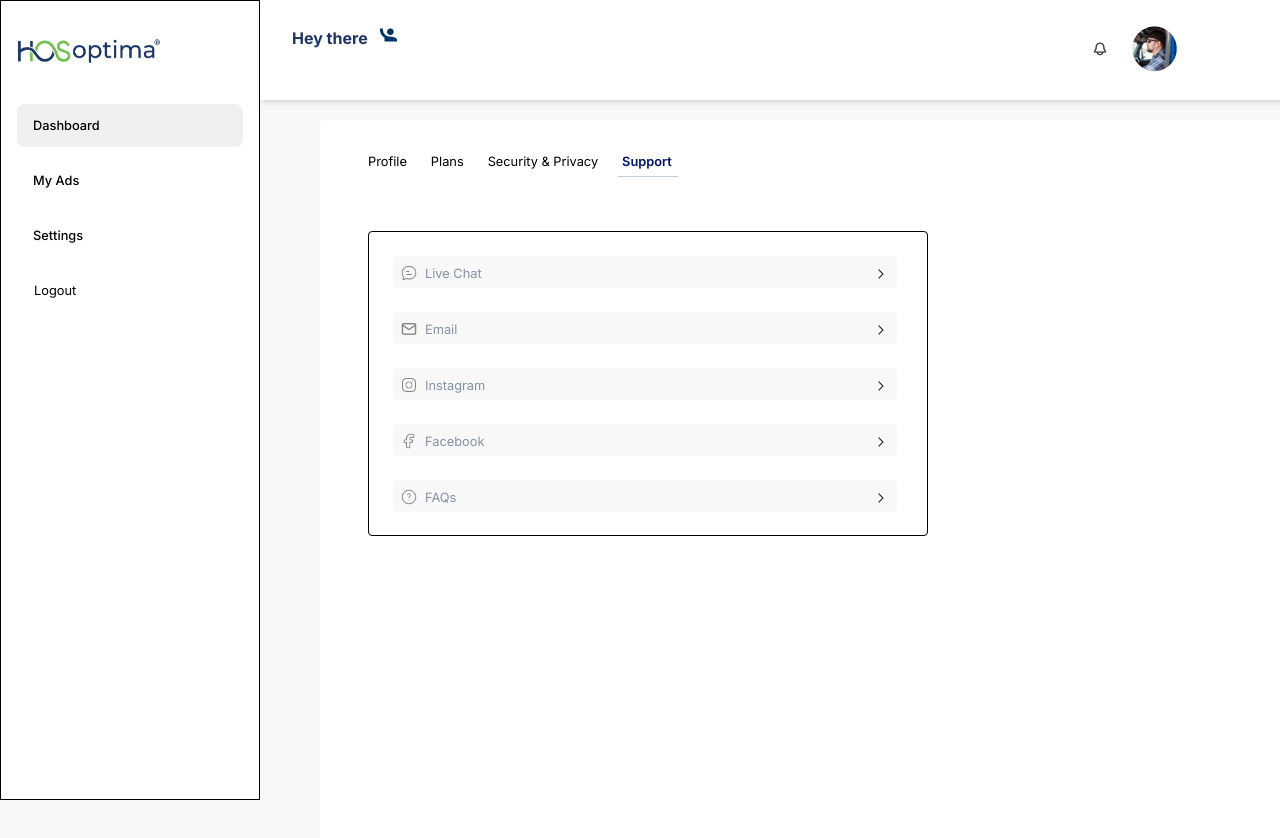
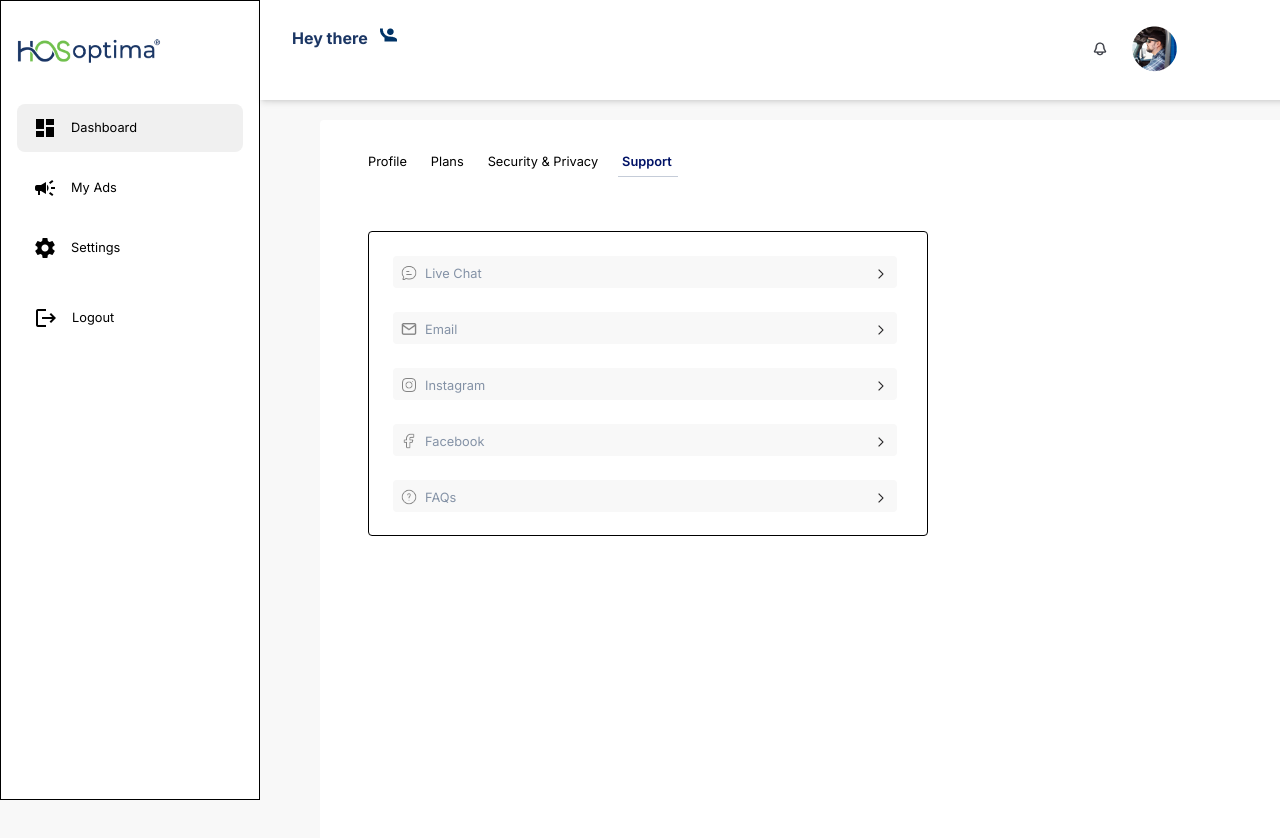
Before and after one commit to mide-paul/HOS-Advertisers-dashboard, a Next.js app: page /support in a window 1280 px wide. Shown: the top 838 px of the page. Built offline with nearby package versions, Linux system fonts and the light colour scheme.

Commit message:
updated side bar

```diff
--- a/app/layout.tsx
+++ b/app/layout.tsx
@@ -1,22 +1,28 @@
-import './globals.css'
-import type { Metadata } from 'next'
-import { Inter } from 'next/font/google'
+import './globals.css';
+import type { Metadata } from 'next';
+import { Inter } from 'next/font/google';
 
-const inter = Inter({ subsets: ['latin'] })
+const inter = Inter({ subsets: ['latin'] });
 
 export const metadata: Metadata = {
   title: 'Hosoptima',
   description: 'Generated by create next app',
-}
+};
 
 export default function RootLayout({
   children,
 }: {
-  children: React.ReactNode
+  children: React.ReactNode;
 }) {
   return (
     <html lang="en">
+      <head>
+        <link
+          href="https://fonts.googleapis.com/icon?family=Material+Icons"
+          rel="stylesheet"
+        />
+      </head>
       <body className={inter.className}>{children}</body>
     </html>
-  )
+  );
 }
--- a/components/Sidebar.tsx
+++ b/components/Sidebar.tsx
@@ -25,9 +25,9 @@ const Sidebar = () => {
   window.addEventListener("click", handleClickOutsideMenu)
 
   const tabs = [
-    { name: 'Dashboard', href: '/sponsors' },
-    { name: 'My Ads', href: '/my-ads' },
-    { name: 'Settings', href: '/settings' },
+    { name: 'Dashboard', href: '/sponsors', icon: 'dashboard' },
+    { name: 'My Ads', href: '/my-ads', icon: 'campaign' },
+    { name: 'Settings', href: '/settings', icon: 'settings' },
   ];
 
   return (
@@ -44,9 +44,16 @@ const Sidebar = () => {
           />
           {open && (
             <div
-              className="h-screen w-19.2 bg-white text-dark flex flex-col fixed ss:-ml-19.51 sm:-ml-21.7 md:-ml-45.7 top-8 border border-dark transform z-20"
+              className="h-screen -mt-6.3 w-19.2 bg-white text-dark flex flex-col fixed ss:-ml-19.51 sm:-ml-21.7 md:-ml-45.7 top-0 border border-dark transform z-20"
             >
-              <nav className="flex-1 p-4 lg:-mt-8">
+              <div className="flex ml-1 -mt-8 items-center justify-left h-16">
+                <Image
+                  src={logo}
+                  alt="Profile Picture"
+                  className="w-15 h-11"
+                />
+              </div>
+              <nav className="flex-1 p-4 -mt-8.5">
                 {tabs.map((tab) => (
                   <Link key={tab.name} href={tab.href} legacyBehavior>
                     <a
@@ -54,7 +61,10 @@ const Sidebar = () => {
                       className={`block py-2 px-4 rounded-lg mb-2 text-sm text-left font-medium hover:bg-gray-light transition-colors duration-200 ${activeTab === tab.name ? 'bg-gray-light' : ''
                         }`}
                     >
-                      {tab.name}
+                      <div className='flex items-center'>
+                        <span className="material-icons mr-3">{tab.icon}</span>
+                        {tab.name}
+                      </div>
                     </a>
                   </Link>
                 ))}
@@ -80,10 +90,13 @@ const Sidebar = () => {
             <Link key={tab.name} href={tab.href} legacyBehavior>
               <a
                 onClick={() => setActiveTab(tab.name)}
-                className={`block py-2 px-4 rounded-lg mb-2 text-sm font-medium hover:bg-gray-light transition-colors duration-200 ${activeTab === tab.name ? 'bg-gray-light' : ''
+                className={`block py-2 px-4 rounded-lg mb-2 text-sm font-normal hover:bg-gray-light transition-colors duration-200 ${activeTab === tab.name ? 'bg-gray-light' : ''
                   }`}
               >
-                {tab.name}
+                <div className='flex items-center'>
+                  <span className="material-icons mr-3">{tab.icon}</span>
+                  {tab.name}
+                </div>
               </a>
             </Link>
           ))}
--- a/components/header.tsx
+++ b/components/header.tsx
@@ -17,7 +17,7 @@ export const Header = () => {
                     <h3 className="fixed lg:-mt-6 lg:ml-6 text-blue lg:font-bold lg:text-left lg:text-base ss:invisible sm:invisible lg:visible xx:visible">Hey there</h3>
                     <Image src={hand_raised} alt="" className="relative lg:-mt-5.3 lg:ml-12 ss:invisible sm:invisible lg:visible xx:visible" />
                 </div>
-                {user && <p className="absolute ss:-mt-5 ss:ml-2 ss:text-sm sm:-mt-5 sm:ml-0 sm:text-sm lg:text-base font-normal lg:mt-1 lg:ml-6">Welcome back, {user.firstName}</p>}
+                {user && <p className="absolute ss:-mt-5 ss:ml-2 ss:text-sm sm:-mt-5 sm:ml-0 sm:text-sm lg:text-base font-normal lg:-mt-0.5 lg:ml-6">Welcome back, {user.firstName}</p>}
             </div>
             <div className="flex ss:gap-2 ss:-mt-8.5 ss:ml-15 sm:gap-3 lg:gap-5 sm:-mt-8.5 sm:ml-15.5 md:ml-35 lg:ml-52 lg:-mt-6 items-center xl:ml-55 xx:ml-123">
                 <Image src={notification} alt="" className="size-4" />
--- a/components/logout.tsx
+++ b/components/logout.tsx
@@ -21,9 +21,10 @@ export const Logout = () => {
 
     return (
         <div
-            className="flex ss:flex-col ss:-ml-14.5 ss:mt-2 sm:flex-col sm:-ml-14.5 sm:mt-2 lg:flex-row lg:ml-0.1 lg:w-16 lg:h-6.5 lg:pl-4 xl:mt-0 items-center gap-2 xl:ml-1 xl:w-18 xl:h-6 xl:pl-1 xx:ml-1 hover:bg-gray-light hover:h-6.5 hover:pl-4 hover:w-17 hover:rounded-lg cursor-pointer"
+            className="flex ss:flex-row ss:ml-4.4 ss:mt-5 sm:flex-row sm:ml-4 sm:mt-5 lg:flex-row lg:ml-0.1 lg:w-16 lg:h-6.5 lg:pl-4 xl:mt-0 items-center gap-0 xl:ml-1 xl:w-18 xl:h-6 xl:pl-1 xx:ml-1 hover:bg-gray-light hover:h-6.5 hover:pl-4 hover:w-17 hover:rounded-lg cursor-pointer"
             onClick={handleLogout}
         >
+            <span className="material-icons mr-3">logout</span>
             <h3 className="relative text-dark text-sm ss:font-normal sm:font-normal lg:text-sm lg:font-normal">
                 Logout
             </h3>
--- a/components/resetPassword.tsx
+++ b/components/resetPassword.tsx
@@ -15,8 +15,8 @@ export const ResetPassword: React.FC = () => {
     const dropdownRef = useRef<HTMLDivElement>(null)
 
     useEffect(() => {
-        const handleClickOutsideDropdown =(e:any)=>{
-            if(open && !dropdownRef.current?. contains(e.target as Node)){
+        const handleClickOutsideDropdown = (e: any) => {
+            if (open && !dropdownRef.current?.contains(e.target as Node)) {
                 setOpen(false)
             }
         };
```
Lines whose indentation alone changed are shown as unchanged.
